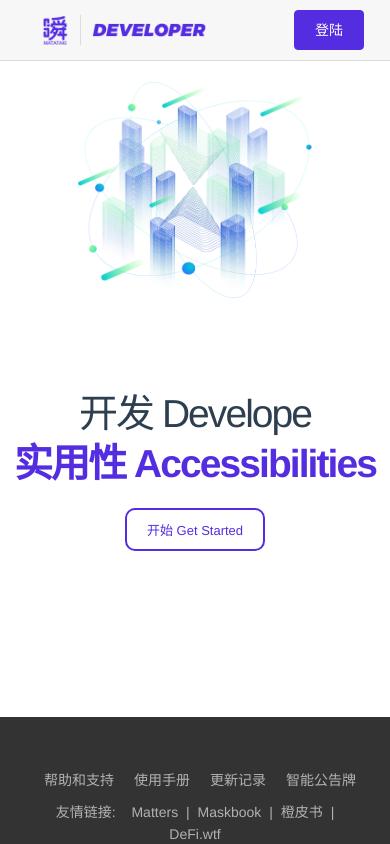
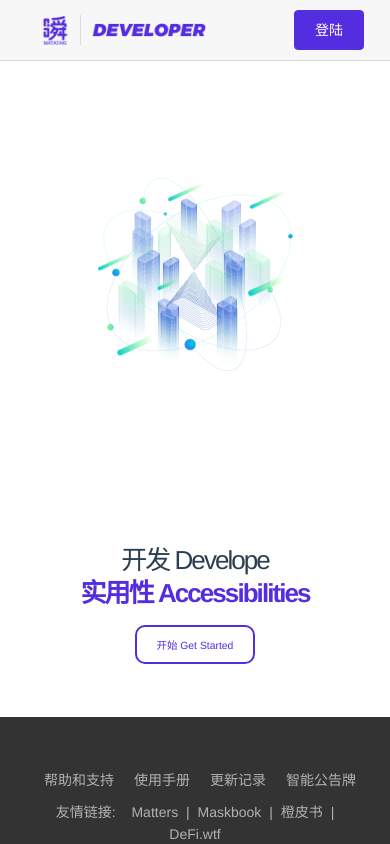
Before and after one commit to nekomeowww/DeveloperPortal-FE, a Vue app: page / in a window 390 px wide. Shown: the top 844 px of the page. Built offline with nearby package versions, Linux system fonts and the light colour scheme.

Commit message:
:lipstick: 增加了互通性词汇，更好的自适应样式

```diff
--- a/src/page/Landing.vue
+++ b/src/page/Landing.vue
@@ -11,6 +11,7 @@
               <span class="word">实用性 Accessibilities</span>
               <span class="word">想象力 Imagination</span>
               <span class="word">合作力 Corporative</span>
+              <span class="word">互通性 Interoperability</span>
             </span>
           </h1>
           <a href="https://github.com/Matataki-io/DeveloperPortal-FE">
@@ -109,7 +110,7 @@ body {
 }
 
 .text {
-  width: 600px;
+  width: 700px;
   height: 100%;
   display: flex;
   justify-content: center;
@@ -161,6 +162,13 @@ body {
   margin-right: 3rem;
 }
 
+.footer {
+  position: absolute;
+  bottom: 0px;
+  width: 100%;
+  left: 0;
+}
+
 @media screen and (min-height: 300px) {
   :root {
     font-size: 13px;
@@ -183,23 +191,42 @@ body {
   }
 }
 
+@media screen and (max-width: 600px) {
+  .text h1 {
+    font-size: 2rem;
+  }
+
+  .start {
+    margin-top: 1.4rem;
+    font-size: 0.8rem;
+  }
+
+  .text {
+    height: 20vh;
+  }
+}
+
 @media screen and (max-width: 1200px) {
   .kv {
-    width: 60%;
-    height: 30%;
+    width: 50%;
     margin-right: 0;
+    object-fit: scale-down;
   }
   .wrapper {
     flex-direction: column;
     justify-content: center;
   }
   .text {
-    height: 40vh;
+    height: 20vh;
     width: 100%;
   }
 
   body {
     overflow: auto;
+  }
+
+  .footer {
+    position: relative;
   }
 }
 
```
